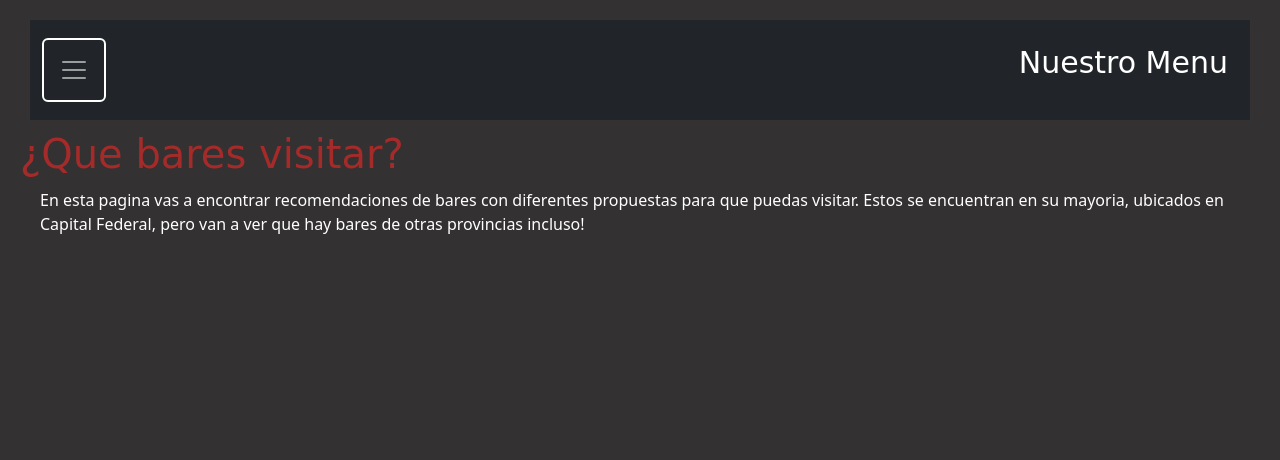
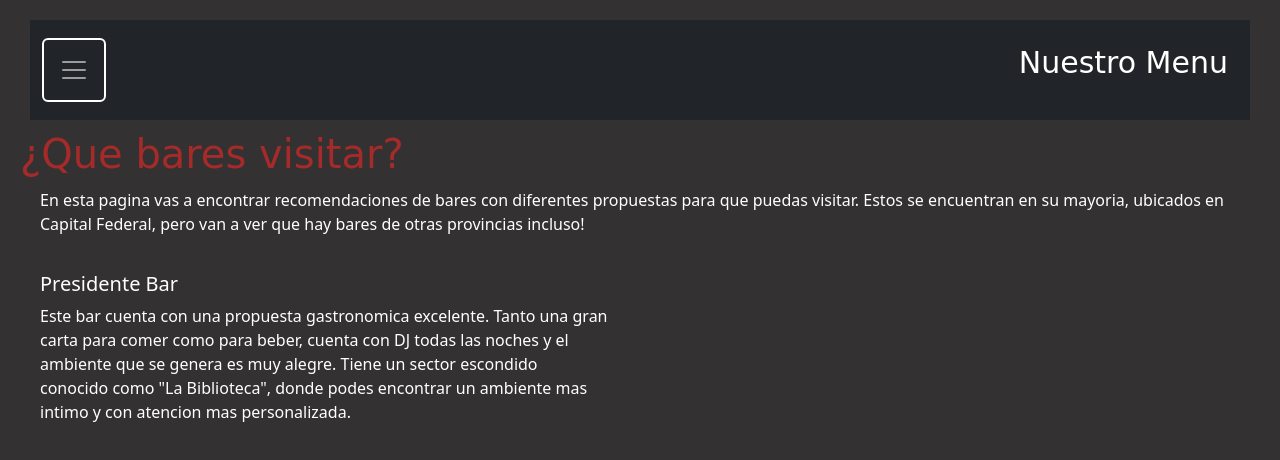
Before and after one commit to MaxiCruz97/Pruebas, a website: page Secciones/bares.html in a window 1280 px wide. Drawn offline with nearby package versions, Linux system fonts and the light colour scheme.

Commit message:
agregando presidente bar

```diff
--- a/Secciones/bares.html
+++ b/Secciones/bares.html
@@ -55,10 +55,13 @@
             </div>
         </div>
         <div class="row">
+            <div class="col col_texto">
+                <h5>Presidente Bar</h5>
+                <p>Este bar cuenta con una propuesta gastronomica excelente. Tanto una gran carta para comer como para beber, cuenta con DJ todas las noches y el ambiente que se genera es muy alegre. Tiene un sector escondido conocido como "La Biblioteca", donde podes encontrar un ambiente mas intimo y con atencion mas personalizada.</p>
+            </div>
             <div class="col">
 
             </div>
-            <div class="col"></div>
         </div>
     </section>
 
```
